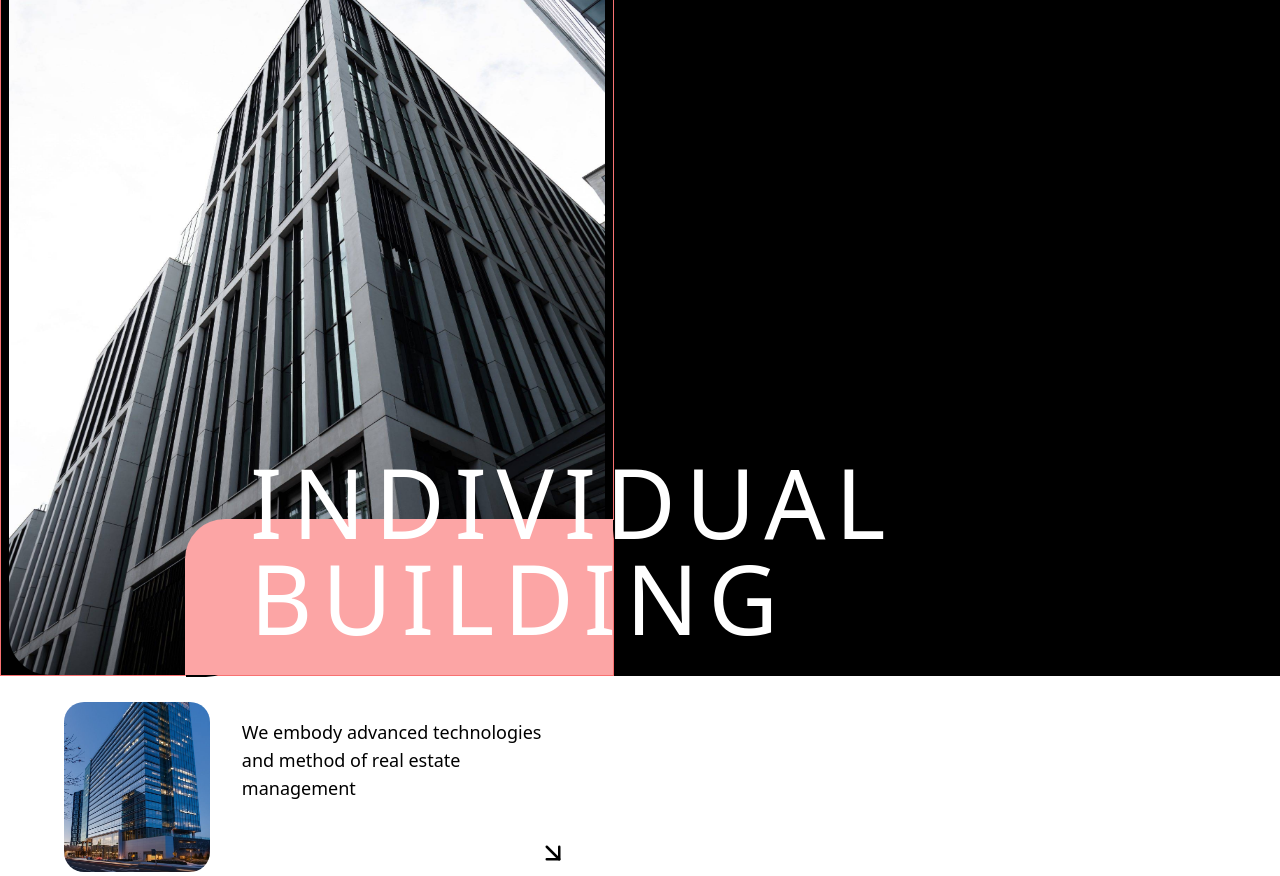
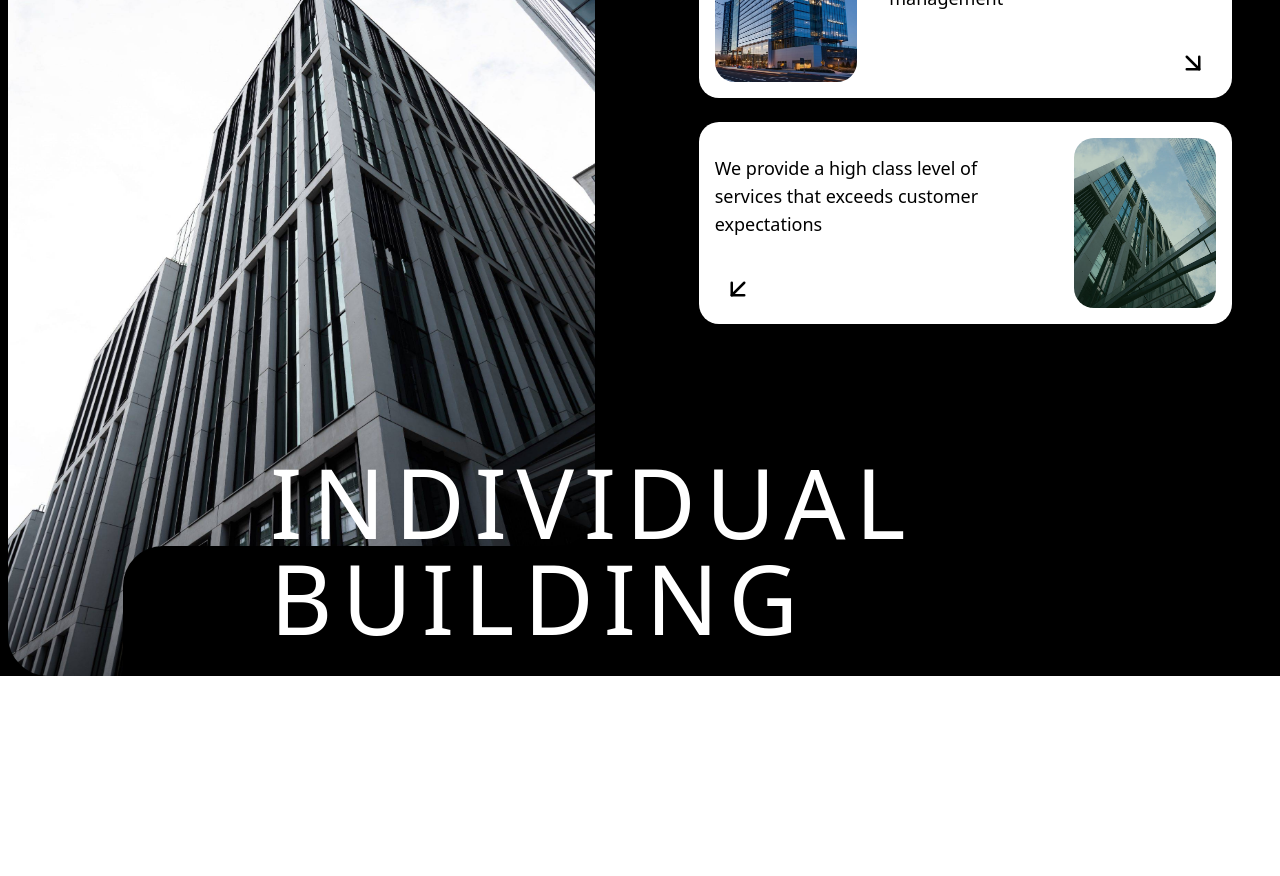
Before and after one commit to AshiqueHussain00/Individual-bulding-Website, a React (Vite) app: page / in a window 1280 px wide. Shown: the part 1760-2636 px from the top of the page. After the commit the page ends 2436 px from the top, so only its background shows below. Built offline with nearby package versions, Linux system fonts and the light colour scheme.

Commit message:
Try to make image shrink

```diff
--- a/src/components/BuildingCard.jsx
+++ b/src/components/BuildingCard.jsx
@@ -27,7 +27,7 @@ const BuildingCard = ({ data, index }) => {
         if (isInView) {
             timer = setTimeout(() => {
                 setShouldAnimate(true);
-            }, 1600); //0.7 seconds delay
+            }, 1500); //1.5 seconds delay
         } else {
             setShouldAnimate(false)
         }
@@ -41,10 +41,10 @@ const BuildingCard = ({ data, index }) => {
     const Variant1 = {
 
         show: (i) => ({
-            y: 10,
-            backgroundColor: ["#000000", "#989898", "#FFFFFF"],
+            y: 0,
+            backgroundColor: ["#404040", "#989898", "#FFFFFF"],
             transition: {
-                delay: i * 0.6,
+                delay: i * 0.5,
                 duration: 0.9,
                 times: [0.1, 0.4, 0.4],
                 when: "beforeChildren",
@@ -61,7 +61,7 @@ const BuildingCard = ({ data, index }) => {
             y: 0,
             opacity: 1,
             transition: {
-                delay: i * 0.8,
+                delay: i * 0.6,
                 duration: 0.7,
 
             }
--- a/src/components/BuildingSection.jsx
+++ b/src/components/BuildingSection.jsx
@@ -12,7 +12,12 @@ const BuildingSection = () => {
 
       {/* -------------- container ------------ */}
 
-      <div className='    h-[780px]  gap-12 relative'>
+      <motion.div
+        initial = {{display:"block"}}
+        whileInView = {{display:"flex"}}
+        transition = {{duration: 3 }}
+
+       className='  justfy-between  h-[780px]  gap-12 relative'>
 
 
 
@@ -21,12 +26,12 @@ const BuildingSection = () => {
         <motion.div
         initial = {{width: "95vw" , height: "100vh" , position: "absolute" , objectFit: "cover"}}
         whileInView = {{width: "48%" , height:"100%" , position: "relative" , objectFit: "fill"}}
-        transition = {{duration: 3 }}
+        transition = {{duration: 2 }}
 
-         className='curve-1 curve-2   px-2 bg-black border border-red-400'>
+         className='curve-1 curve-2   px-2 bg-black '>
 
           <img src={building1} alt="" className='w-full h-full  rounded-[40px] z-[5] ' />
-          <div className='absolute bottom-0 right-0 w-[70%] h-[20%] bg-red-300 z-[15] rounded-tl-[40px]'></div>
+          <div className='absolute bottom-0 right-0 w-[480px] h-[130px] bg-black z-[15] rounded-tl-[40px]'></div>
 
 
 
@@ -38,7 +43,7 @@ const BuildingSection = () => {
           initial={{ x: -400, opacity:0}}
           whileInView={{ x:-30 , opacity:1}}
           transition={{ duration: 0.9  }}
-          className='absolute z-[20] text-8xl uppercase   text-white left-[280px] bottom-[30px] tracking-widest'>
+          className='absolute z-[20] text-8xl uppercase   text-white left-[300px] bottom-[30px] tracking-widest'>
           Individual Building
         </motion.div>
 
@@ -62,7 +67,7 @@ const BuildingSection = () => {
 
         </motion.div>
 
-      </div>
+      </motion.div>
 
 
 
```
